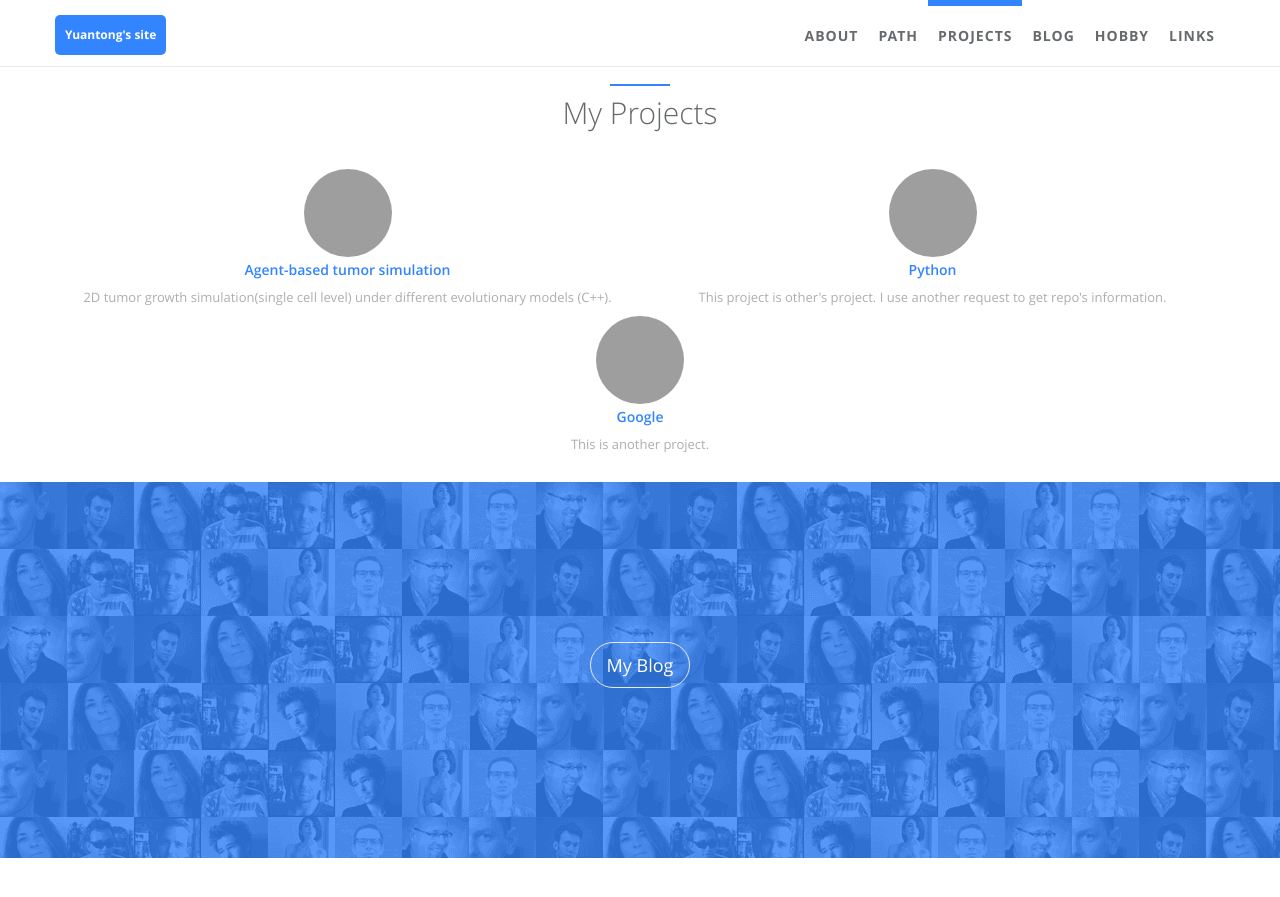
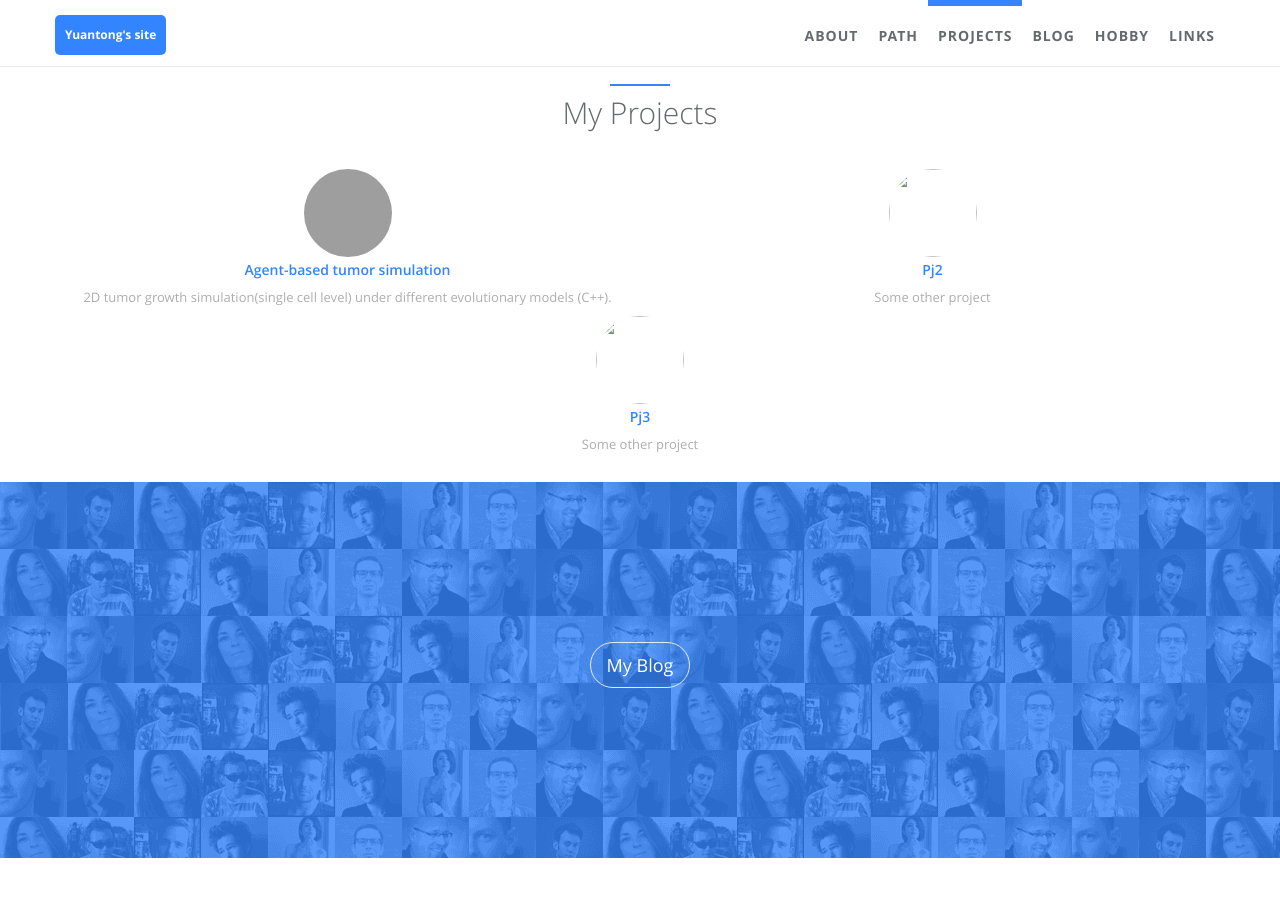
Before and after one commit to ding-yt/ding-yt.github.io, a Jekyll site: the page built from index.html, in a window 1280 px wide and 900 px high, scrolled down 1912 px. Shown: the top 897 px of the window. Built offline with Jekyll 4.4.1, drawn with Linux system fonts in a browser that asks for light colours; grey boxes are pictures that could not be loaded.

Commit message:
Update projects.yml

```diff
--- a/_data/index/projects.yml
+++ b/_data/index/projects.yml
@@ -8,15 +8,15 @@
   img: /static/assets/img/landing/cancerEvo.jpg
   desc: 2D tumor growth simulation(single cell level) under different evolutionary models (C++).
 
-- name: Python
+- name: Pj2
   i18n: cpython
   gh_user: python
-  repo: cpython
-  img: /static/assets/img/landing/python.png
-  desc: This project is other's project. I use another request to get repo's information.
+  url:
+  img:
+  desc: Some other project
 
-- name: Google
+- name: Pj3
   i18n: google
-  url: https://google.com
-  img: /static/assets/img/landing/google.png
-  desc: This is another project.
+  url:
+  img:
+  desc: Some other project
```
